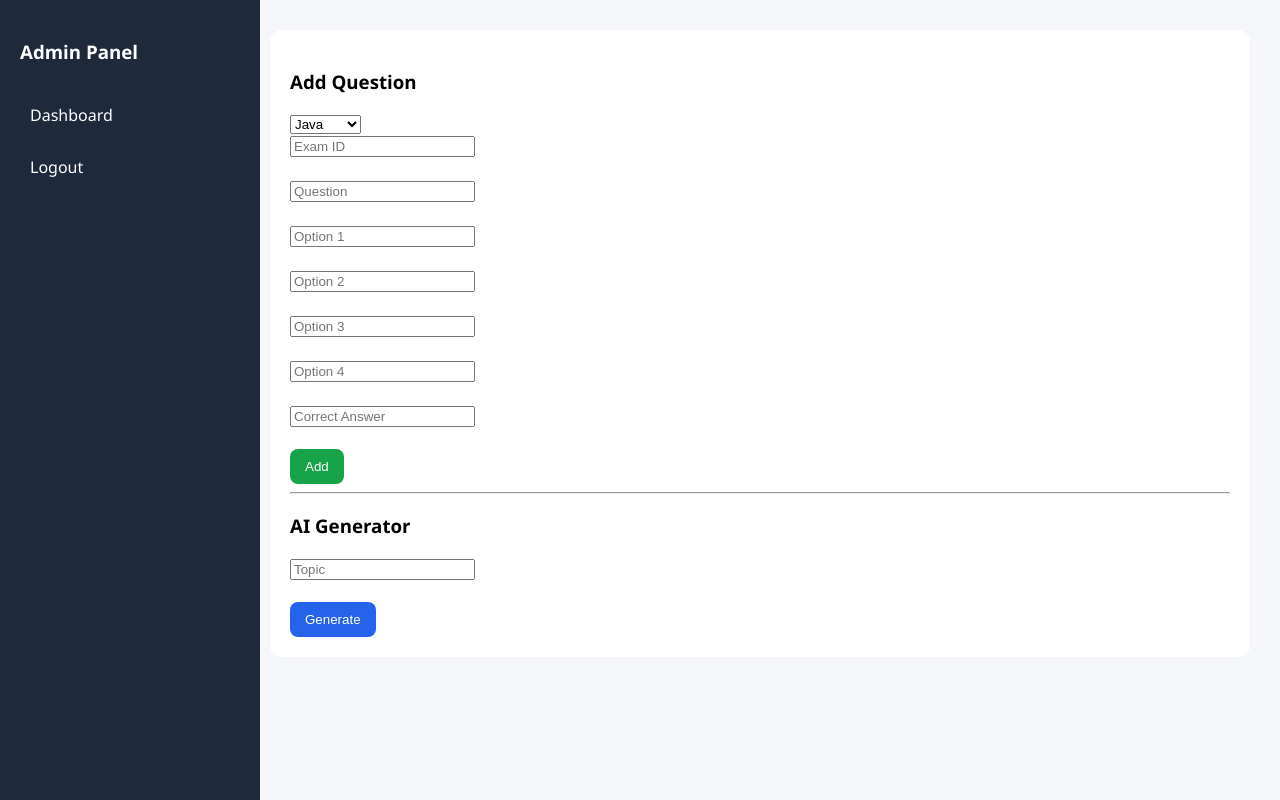
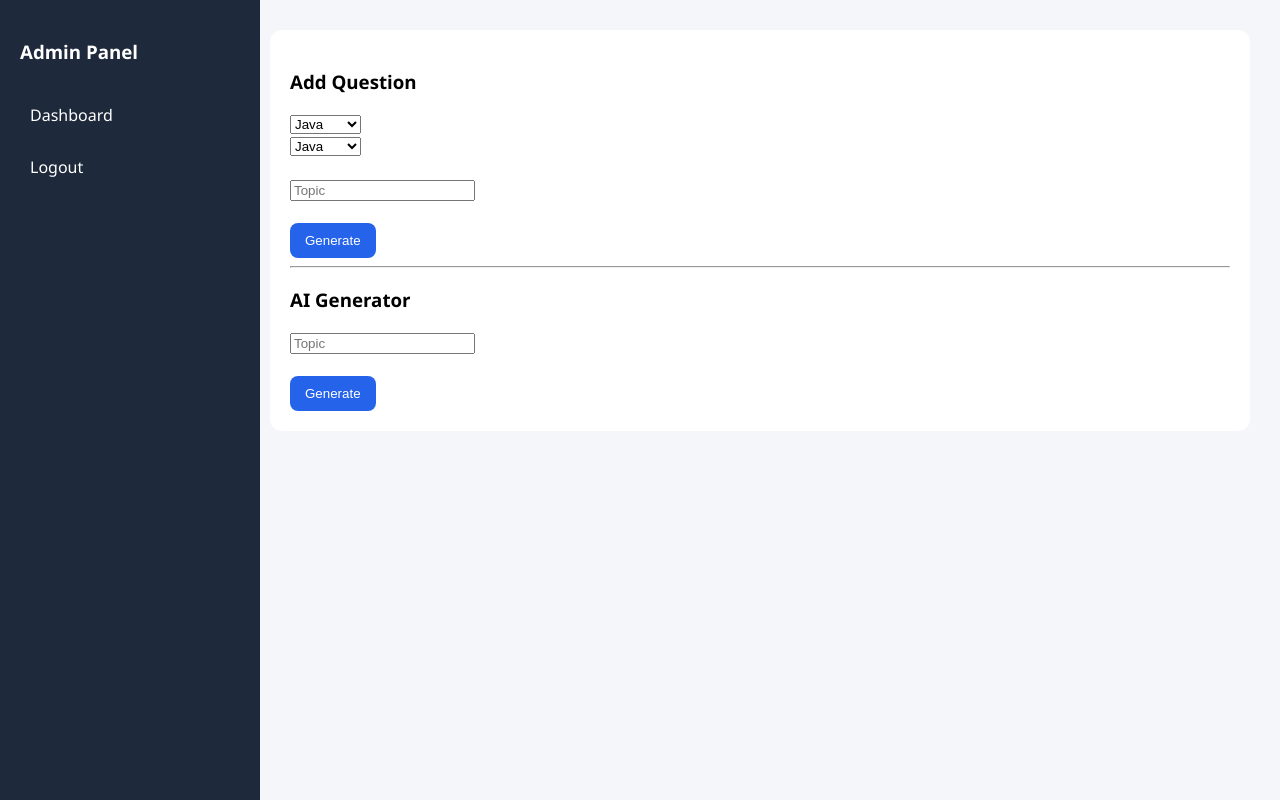
Before and after one commit to abhinavr645/exam-system, a Flask app: template templates/admin.html in a window 1280 px wide. Run offline with Flask 3, Linux system fonts and the light colour scheme; the template is opened without the code that fills it, so the values that code supplies are empty; some libraries are stand-ins or nearby versions.

Commit message:
Update admin.html

```diff
--- a/templates/admin.html
+++ b/templates/admin.html
@@ -22,16 +22,16 @@
     <option value="2">Aptitude</option>
 </select>
 
-<form method="POST" action="/add_question">
-    <input type="number" name="exam_id" placeholder="Exam ID"><br><br>
-    <input type="text" name="question" placeholder="Question"><br><br>
-    <input type="text" name="option1" placeholder="Option 1"><br><br>
-    <input type="text" name="option2" placeholder="Option 2"><br><br>
-    <input type="text" name="option3" placeholder="Option 3"><br><br>
-    <input type="text" name="option4" placeholder="Option 4"><br><br>
-    <input type="text" name="correct" placeholder="Correct Answer"><br><br>
+<form method="POST" action="/generate">
 
-    <button class="btn btn-success">Add</button>
+    <select name="exam_id" required>
+        <option value="1">Java</option>
+        <option value="2">Aptitude</option>
+    </select><br><br>
+
+    <input type="text" name="topic" placeholder="Topic"><br><br>
+
+    <button class="btn btn-primary">Generate</button>
 </form>
 
 <hr>
```
